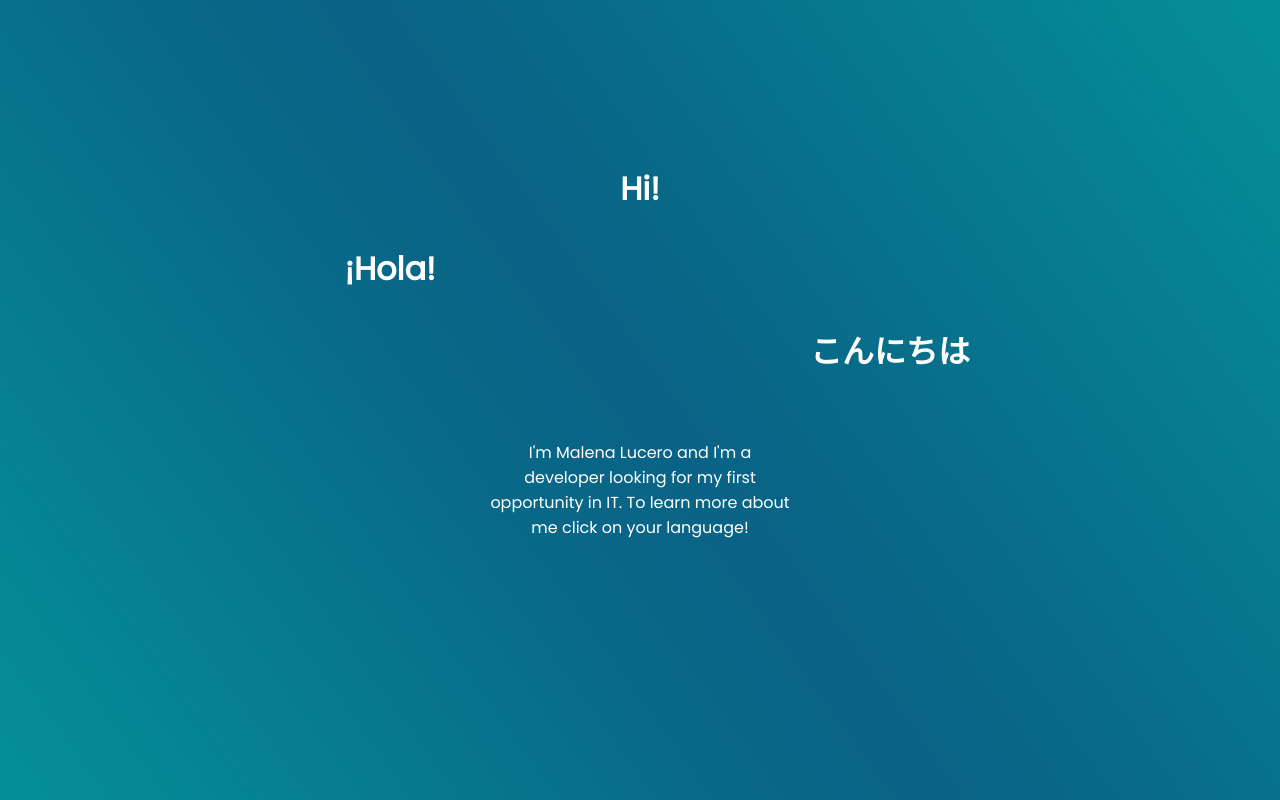
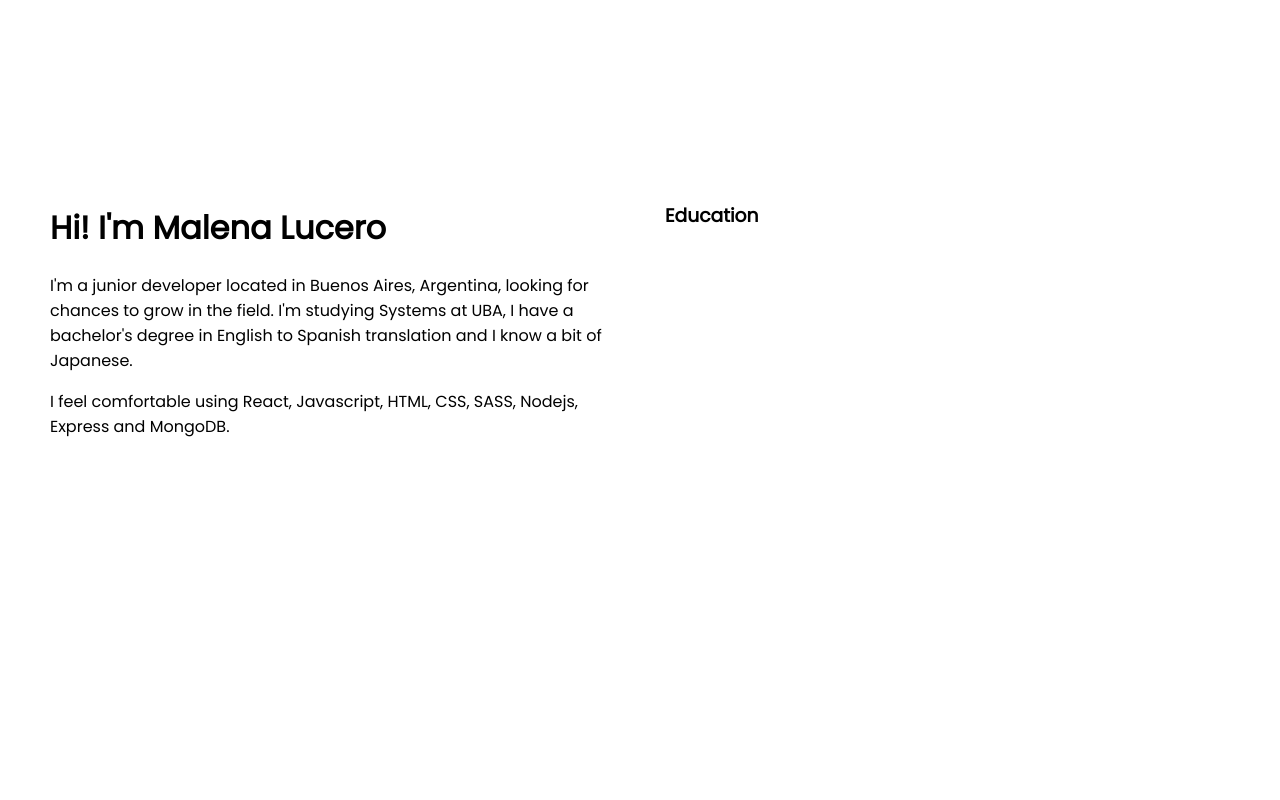
Before and after one commit to MalenaLucero/resumeV2, a plain HTML site: page index.html in a window 1280 px wide. Both pictures are taken after a click on the link "¡Hola!". Drawn offline with Linux system fonts and the light colour scheme.

Commit message:
starting main page

```diff
--- a/index.html
+++ b/index.html
@@ -8,13 +8,39 @@
     <link href="https://fonts.googleapis.com/css?family=Noto+Serif+JP|Poppins&display=swap" rel="stylesheet">
     <script src="main.js" type="text/javascript"></script>
 </head>
-<body onload="initialize()">
+<body onload="initialize()" class="intro" id="body">
     <div class="transitionCurtain curtainOpacityDissapear curtainZIndexDissapear" id="transitionCurtain"></div>
-    <div class="main-container">
-        <h2 class="englishHi dissapear" id="englishHi"><a href="#" onclick="transitionCurtain()">Hi!</a></h2>
-        <h2 class="spanishHi dissapear" id="spanishHi"><a href="#" onclick="transitionCurtain()">¡Hola!</a></h2>
-        <h2 class="japaneseHi dissapear" id="japaneseHi"><a href="#" onclick="transitionCurtain()">こんにちは</a></h2>
-        <p class="whoAmI dissapear" id="whoAmI">I'm Malena Lucero and I'm a developer looking for my first opportunity in IT. To learn more about me click on your language!</p>
+    <!--INTRO-->
+    <div class="introContainer show" id="introContainer">
+        <div class="introContent">
+            <h2 class="englishHi dissapear" id="englishHi"><a href="#" onclick="transitionCurtain()">Hi!</a></h2>
+            <h2 class="spanishHi dissapear" id="spanishHi"><a href="#" onclick="transitionCurtain()">¡Hola!</a></h2>
+            <h2 class="japaneseHi dissapear" id="japaneseHi"><a href="#" onclick="transitionCurtain()">こんにちは</a></h2>
+            <p class="whoAmI dissapear" id="whoAmI">I'm Malena Lucero and I'm a developer looking for my first opportunity in IT. To learn more about me click on your language!</p>
+        </div>
+    </div>
+    <!--MAIN-->
+    <div class="mainPage hide" id="mainPage">
+        <div class="mainPageContent">
+            <div class="leftColumn">
+                <div class="presentation">
+                    <h1>Hi! I'm Malena Lucero</h1>
+                    <p>I'm a junior developer located in Buenos Aires, Argentina, looking for chances to grow in the field. I'm studying Systems at UBA, I have a bachelor's degree in English to Spanish translation and I know a bit of Japanese.</p>
+                    <p>I feel comfortable using React, Javascript, HTML, CSS, SASS, Nodejs, Express and MongoDB.</p>
+                </div>
+                <ul id="menu" class="menu">
+                    <li><a href="#" onclick="backToIntro()">BACK</a></li>
+                    <li><a href="#" onclick="technologies()">TECHNOLOGIES</a></li>
+                    <li><a href="#" onclick="education()">EDUCATION</a></li>
+                    <li><a href="#" onclick="languages()">LANGUAGES</a></li>
+                    <li><a href="#" onclick="portfolio()">PORTFOLIO</a></li>
+                    <li><a href="#" onclick="contact()">CONTACT</a></li>
+                </ul>
+            </div>
+            <div class="rightColumn">
+                <h3>Education</h3>
+            </div>
+        </div>
     </div>
 </body>
 </html>
--- a/main.js
+++ b/main.js
@@ -20,5 +20,12 @@ const transitionCurtain = () =>{
     const curtain = document.getElementById('transitionCurtain')
     setTimeout(()=>curtain.classList.replace('curtainOpacityDissapear', 'curtainOpacityAppear'), 0)
     setTimeout(()=> curtain.classList.replace('curtainOpacityAppear', 'curtainOpacityDissapear'),longDelay)
-
+    setTimeout(()=>{
+        const introContainer = document.getElementById('introContainer')
+        introContainer.classList.replace('show', 'hide')
+        const mainPage = document.getElementById('mainPage')
+        mainPage.classList.replace('hide', 'show')
+        const body = document.getElementById('body')
+        body.classList.replace('intro', 'main')
+    },longDelay)
 }
--- a/styles.sass
+++ b/styles.sass
@@ -4,6 +4,8 @@ $very-big-font: 34px
 $big-font: 32px
 $medium-font: 16px
 $small-font: 10px
+$dark-color: #0c084c
+$main-color: #096386
 
 body
     margin: 0
@@ -13,10 +15,13 @@ body
     align-items: center
     font-family: $normal-font
     transition: background 1s
-    background: rgb(4,144,152)
-    background: linear-gradient(54deg, rgba(4,144,152,1) 0%, rgba(9,103,135,1) 41%, rgba(9,99,134,1) 50%, rgba(9,102,135,1) 57%, rgba(4,144,152,1) 100%)
-    background-repeat: no-repeat
     position: relative
+    &.intro
+        background: rgb(4,144,152)
+        background: linear-gradient(54deg, rgba(4,144,152,1) 0%, rgba(9,103,135,1) 41%, rgba(9,99,134,1) 50%, rgba(9,102,135,1) 57%, rgba(4,144,152,1) 100%)
+        background-repeat: no-repeat
+    &.main
+        background: white
 
 .transitionCurtain
     width: 100vw
@@ -32,8 +37,10 @@ body
 .curtainOpacityDissapear
     opacity: 0
 
+.introContainer
+    margin: 0 auto
 
-.main-container
+.introContent
     display: grid
     grid-template-columns: 200px 300px 200px
     grid-template-rows: 80px 80px 80px 200px
@@ -92,6 +99,21 @@ a
     font-size: $medium-font
     transition: opacity 1s
 
+.mainPage
+    color: black
+
+.mainPageContent
+    margin: 50px
+    display: grid
+    grid-template-columns: 50fr 50fr
+    grid-column-gap: 50px
+
+.menu
+    list-style: none
+    margin: 0
+    padding: 0
+    color: white
+
 .dissapear
     opacity: 0
 
@@ -100,7 +122,7 @@ a
     opacity: 1
 
 .show
-    display: none
+    display: block
 
 .hide
-    display: block
+    display: none
```
Also changed, not shown: styles.css, 1 other file.
